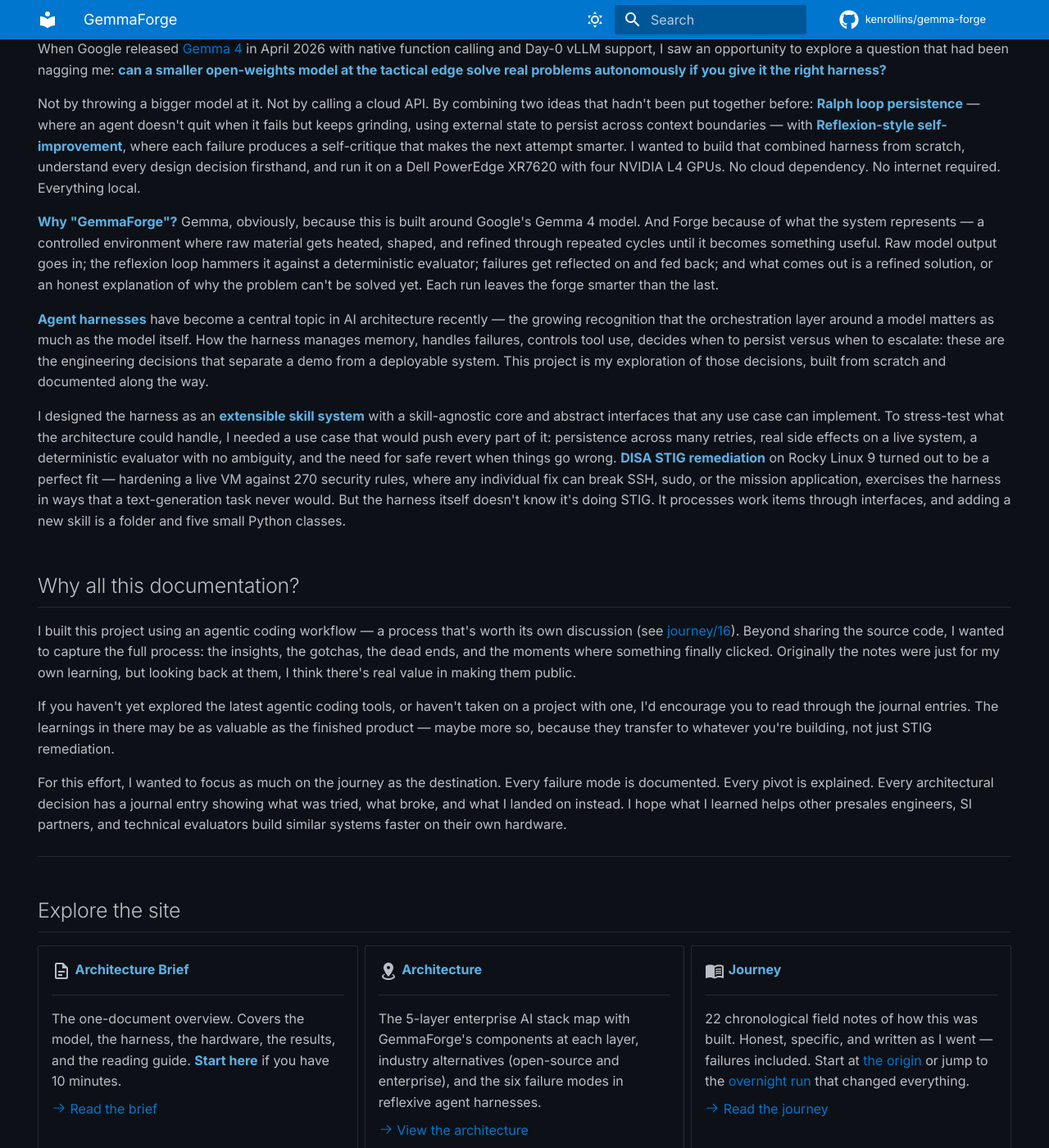
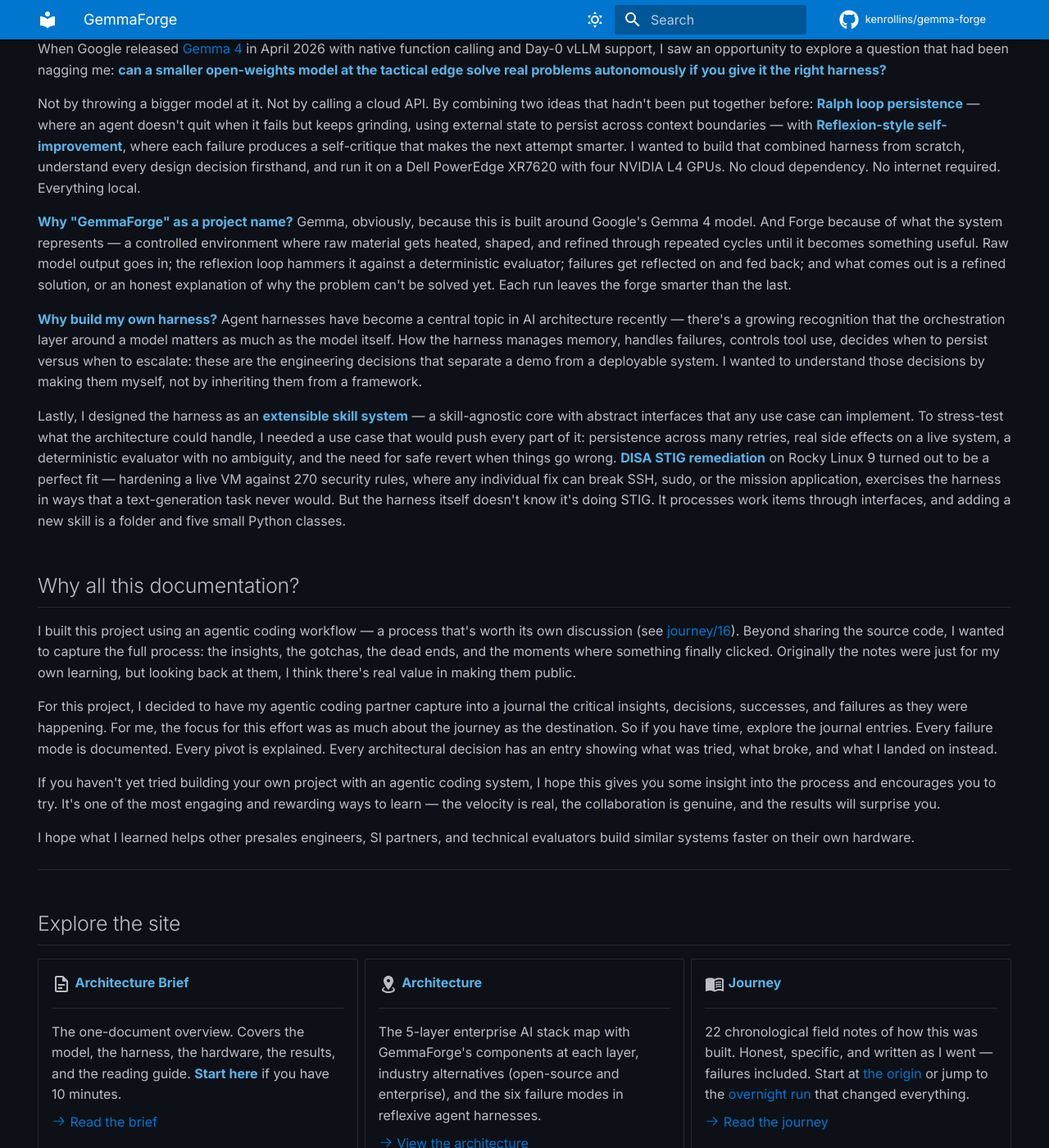
Before and after one commit to kenrollins/gemma-forge, an MkDocs documentation site: the page built from docs/index.md, in a window 1280 px wide and 1400 px high, scrolled down 395 px. Shown: the whole window at 82% size. Built offline with MkDocs 1.6.1 and Material for MkDocs 9.7.7, drawn with Linux system fonts in a browser that asks for light colours; comment, search, counter and statistics services are not loaded; some of the changed text lies outside the part shown.

Commit message:
docs: landing page v5 — voice, transitions, layer rendering fixes

```diff
--- a/docs/index.md
+++ b/docs/index.md
@@ -33,27 +33,27 @@ design decision firsthand, and run it on a Dell PowerEdge XR7620 with
 four NVIDIA L4 GPUs. No cloud dependency. No internet required.
 Everything local.
 
-**Why "GemmaForge"?** Gemma, obviously, because this is built around
-Google's Gemma 4 model. And Forge because of what the system
-represents — a controlled environment where raw material gets heated,
-shaped, and refined through repeated cycles until it becomes something
-useful. Raw model output goes in; the reflexion loop hammers it
-against a deterministic evaluator; failures get reflected on and fed
-back; and what comes out is a refined solution, or an honest
-explanation of why the problem can't be solved yet. Each run leaves
-the forge smarter than the last.
+**Why "GemmaForge" as a project name?** Gemma, obviously, because
+this is built around Google's Gemma 4 model. And Forge because of
+what the system represents — a controlled environment where raw
+material gets heated, shaped, and refined through repeated cycles
+until it becomes something useful. Raw model output goes in; the
+reflexion loop hammers it against a deterministic evaluator; failures
+get reflected on and fed back; and what comes out is a refined
+solution, or an honest explanation of why the problem can't be solved
+yet. Each run leaves the forge smarter than the last.
 
-**Agent harnesses** have become a central topic in AI architecture
-recently — the growing recognition that the orchestration layer around
-a model matters as much as the model itself. How the harness manages
-memory, handles failures, controls tool use, decides when to persist
-versus when to escalate: these are the engineering decisions that
-separate a demo from a deployable system. This project is my
-exploration of those decisions, built from scratch and documented
-along the way.
+**Why build my own harness?** Agent harnesses have become a central
+topic in AI architecture recently — there's a growing recognition
+that the orchestration layer around a model matters as much as the
+model itself. How the harness manages memory, handles failures,
+controls tool use, decides when to persist versus when to escalate:
+these are the engineering decisions that separate a demo from a
+deployable system. I wanted to understand those decisions by making
+them myself, not by inheriting them from a framework.
 
-I designed the harness as an **extensible skill system** with a
-skill-agnostic core and abstract interfaces that any use case can
+Lastly, I designed the harness as an **extensible skill system** —
+a skill-agnostic core with abstract interfaces that any use case can
 implement. To stress-test what the architecture could handle, I
 needed a use case that would push every part of it: persistence
 across many retries, real side effects on a live system, a
@@ -77,18 +77,23 @@ something finally clicked. Originally the notes were just for my own
 learning, but looking back at them, I think there's real value in
 making them public.
 
-If you haven't yet explored the latest agentic coding tools, or
-haven't taken on a project with one, I'd encourage you to read
-through the journal entries. The learnings in there may be as
-valuable as the finished product — maybe more so, because they
-transfer to whatever you're building, not just STIG remediation.
+For this project, I decided to have my agentic coding partner capture
+into a journal the critical insights, decisions, successes, and
+failures as they were happening. For me, the focus for this effort
+was as much about the journey as the destination. So if you have
+time, explore the journal entries. Every failure mode is documented.
+Every pivot is explained. Every architectural decision has an entry
+showing what was tried, what broke, and what I landed on instead.
 
-For this effort, I wanted to focus as much on the journey as the
-destination. Every failure mode is documented. Every pivot is
-explained. Every architectural decision has a journal entry showing
-what was tried, what broke, and what I landed on instead. I hope what
-I learned helps other presales engineers, SI partners, and technical
-evaluators build similar systems faster on their own hardware.
+If you haven't yet tried building your own project with an agentic
+coding system, I hope this gives you some insight into the process
+and encourages you to try. It's one of the most engaging and
+rewarding ways to learn — the velocity is real, the collaboration
+is genuine, and the results will surprise you.
+
+I hope what I learned helps other presales engineers, SI partners,
+and technical evaluators build similar systems faster on their own
+hardware.
 
 ---
 
@@ -165,58 +170,53 @@ evaluators build similar systems faster on their own hardware.
 
 <div style="max-width: 900px; margin: 0 auto;">
 
-<div markdown style="background: linear-gradient(135deg, rgba(239, 68, 68, 0.12), rgba(239, 68, 68, 0.04)); border: 1px solid rgba(239, 68, 68, 0.25); border-radius: 8px 8px 0 0; padding: 1.2rem 1.5rem;">
+<div style="background: linear-gradient(135deg, rgba(239, 68, 68, 0.12), rgba(239, 68, 68, 0.04)); border: 1px solid rgba(239, 68, 68, 0.25); border-radius: 8px 8px 0 0; padding: 1.2rem 1.5rem;" markdown>
 
-:material-numeric-5-circle:{ style="color: #EF4444; font-size: 1.4em; vertical-align: middle;" }
-**Application**{ style="color: #EF4444; font-size: 1.1em;" }
+### :material-numeric-5-circle:{ .lg } Layer 5 — Application { style="color: #EF4444; margin: 0; border: none;" }
 
-STIG Remediation skill · GemmaForge Dashboard · This documentation site
+<span style="color: #EF4444;">**STIG Remediation Skill**</span> · <span style="color: #EF4444;">**GemmaForge Dashboard**</span> · <span style="color: #EF4444;">**This Documentation Site**</span>
 
 *Where the user sees results. Skills are pluggable — STIG is the first, not the only.*
 
 </div>
 
-<div markdown style="background: linear-gradient(135deg, rgba(168, 85, 247, 0.12), rgba(168, 85, 247, 0.04)); border: 1px solid rgba(168, 85, 247, 0.25); border-left: 1px solid rgba(168, 85, 247, 0.25); border-right: 1px solid rgba(168, 85, 247, 0.25); padding: 1.2rem 1.5rem;">
+<div style="background: linear-gradient(135deg, rgba(168, 85, 247, 0.12), rgba(168, 85, 247, 0.04)); border: 1px solid rgba(168, 85, 247, 0.25); border-top: none; padding: 1.2rem 1.5rem;" markdown>
 
-:material-numeric-4-circle:{ style="color: #A855F7; font-size: 1.4em; vertical-align: middle;" }
-**Orchestration**{ style="color: #A855F7; font-size: 1.1em;" }
+### :material-numeric-4-circle:{ .lg } Layer 4 — Orchestration { style="color: #A855F7; margin: 0; border: none;" }
 
-Ralph Loop Harness · Google ADK · Skills System · Cross-run SQLite Memory · Adaptive Concurrency Clutch
+<span style="color: #A855F7;">**Ralph Loop Harness**</span> · <span style="color: #A855F7;">**Google ADK**</span> · <span style="color: #A855F7;">**Skills System**</span> · <span style="color: #A855F7;">**Cross-run SQLite Memory**</span> · <span style="color: #A855F7;">**Adaptive Concurrency Clutch**</span>
 
-*Where agents reason, reflect, and persist. The harness makes all structural decisions; the model makes all reasoning decisions.*
+*Where agents reason, reflect, and persist. The harness makes structural decisions; the model makes reasoning decisions.*
 
 </div>
 
-<div markdown style="background: linear-gradient(135deg, rgba(0, 118, 206, 0.12), rgba(0, 118, 206, 0.04)); border: 1px solid rgba(0, 118, 206, 0.25); padding: 1.2rem 1.5rem;">
+<div style="background: linear-gradient(135deg, rgba(0, 118, 206, 0.12), rgba(0, 118, 206, 0.04)); border: 1px solid rgba(0, 118, 206, 0.25); border-top: none; padding: 1.2rem 1.5rem;" markdown>
 
-:material-numeric-3-circle:{ style="color: #0076CE; font-size: 1.4em; vertical-align: middle;" }
-**Model**{ style="color: #0076CE; font-size: 1.1em;" }
+### :material-numeric-3-circle:{ .lg } Layer 3 — Model { style="color: #0076CE; margin: 0; border: none;" }
 
-Gemma 4 31B Dense bf16 · vLLM 0.19.0 · Tensor Parallel = 4
+<span style="color: #0076CE;">**Gemma 4 31B Dense bf16**</span> · <span style="color: #0076CE;">**vLLM 0.19.0**</span> · <span style="color: #0076CE;">**Tensor Parallel = 4**</span>
 
-*Where inference happens. Full precision, all four GPUs, ~14 tok/s sustained with no NVLink.*
+*Where inference happens. Full precision across all four GPUs, ~14 tok/s sustained, no NVLink required.*
 
 </div>
 
-<div markdown style="background: linear-gradient(135deg, rgba(16, 185, 129, 0.12), rgba(16, 185, 129, 0.04)); border: 1px solid rgba(16, 185, 129, 0.25); padding: 1.2rem 1.5rem;">
+<div style="background: linear-gradient(135deg, rgba(16, 185, 129, 0.12), rgba(16, 185, 129, 0.04)); border: 1px solid rgba(16, 185, 129, 0.25); border-top: none; padding: 1.2rem 1.5rem;" markdown>
 
-:material-numeric-2-circle:{ style="color: #10B981; font-size: 1.4em; vertical-align: middle;" }
-**Platform / MLOps**{ style="color: #10B981; font-size: 1.1em;" }
+### :material-numeric-2-circle:{ .lg } Layer 2 — Platform / MLOps { style="color: #10B981; margin: 0; border: none;" }
 
-OpenTelemetry · Jaeger · Prometheus · Grafana · Structured JSONL Run Logger
+<span style="color: #10B981;">**OpenTelemetry**</span> · <span style="color: #10B981;">**Jaeger**</span> · <span style="color: #10B981;">**Prometheus**</span> · <span style="color: #10B981;">**Grafana**</span> · <span style="color: #10B981;">**Structured JSONL Run Logger**</span>
 
 *Where you observe and measure. Federal-credible standards, no vendor lock-in.*
 
 </div>
 
-<div markdown style="background: linear-gradient(135deg, rgba(245, 158, 11, 0.12), rgba(245, 158, 11, 0.04)); border: 1px solid rgba(245, 158, 11, 0.25); border-radius: 0 0 8px 8px; padding: 1.2rem 1.5rem;">
+<div style="background: linear-gradient(135deg, rgba(245, 158, 11, 0.12), rgba(245, 158, 11, 0.04)); border: 1px solid rgba(245, 158, 11, 0.25); border-top: none; border-radius: 0 0 8px 8px; padding: 1.2rem 1.5rem;" markdown>
 
-:material-numeric-1-circle:{ style="color: #F59E0B; font-size: 1.4em; vertical-align: middle;" }
-**Infrastructure**{ style="color: #F59E0B; font-size: 1.1em;" }
+### :material-numeric-1-circle:{ .lg } Layer 1 — Infrastructure { style="color: #F59E0B; margin: 0; border: none;" }
 
-Dell PowerEdge XR7620 · 4x NVIDIA L4 24 GB · libvirt + virsh snapshots · Rocky Linux 9
+<span style="color: #F59E0B;">**Dell PowerEdge XR7620**</span> · <span style="color: #F59E0B;">**4x NVIDIA L4 24 GB**</span> · <span style="color: #F59E0B;">**libvirt + virsh snapshots**</span> · <span style="color: #F59E0B;">**Rocky Linux 9**</span>
 
-*The foundation. A rugged 2U edge server — no cloud, no NVLink, air-gappable.*
+*The foundation. A rugged 2U short-depth edge server — no cloud, air-gappable, built for the tactical edge.*
 
 </div>
 
```
